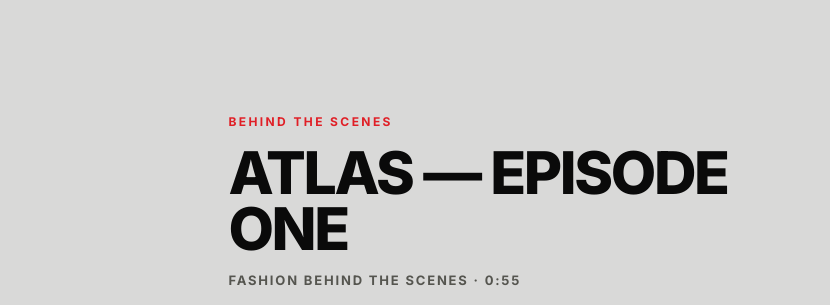
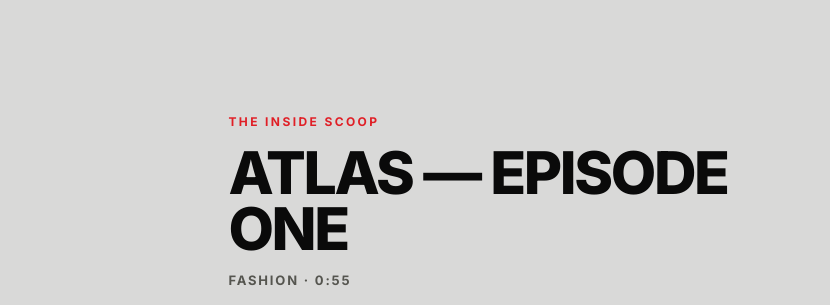
Before and after one commit to Provibez999/The-soft-production-, a plain HTML site: page portfolio.html in a window 1280 px wide. Shown: the part 2818-3123 px from the top of the page, 450-1280 px from the left. Drawn offline with Linux system fonts and the light colour scheme.

Commit message:
Label ATLAS as The Inside Scoop
Co-Authored-By: Claude Sonnet 5.5 <noreply@anthropic.com>
Claude-Session: https://claude.ai/code/session_011i9aegyY7FLpmnSLUw17ar

```diff
--- a/portfolio.html
+++ b/portfolio.html
@@ -444,17 +444,17 @@
       </article>
       <article class="pf-row pf-row--reel rv">
         <div class="pf-media">
-          <button class="pf-open pf-frame" type="button" data-src="public/reels/atlas.mp4" data-cat="Behind The Scenes" data-title="ATLAS, Episode One" aria-label="Play ATLAS Episode One, Fashion Behind The Scenes">
+          <button class="pf-open pf-frame" type="button" data-src="public/reels/atlas.mp4" data-cat="The Inside Scoop" data-title="ATLAS, Episode One" aria-label="Play ATLAS Episode One, The Inside Scoop">
             <video muted loop playsinline preload="none" poster="public/reels/atlas.jpg" aria-hidden="true"><source src="public/reels/atlas-preview.mp4" type="video/mp4"></video>
             <span class="pf-play" aria-hidden="true">&#9654;&#xFE0E;</span>
           </button>
         </div>
         <div class="pf-text">
-          <span class="cat">Behind The Scenes</span>
+          <span class="cat">The Inside Scoop</span>
           <h2>ATLAS &mdash; Episode One</h2>
-          <p class="meta">Fashion Behind the Scenes &middot; 0:55</p>
+          <p class="meta">Fashion &middot; 0:55</p>
           <p class="desc">A look behind the lens of a fashion shoot: gimbals moving, cinema lenses locked on, stylists fixing every fold and models finding their light in the green. The camera is hidden, the craft is not.</p>
-          <button class="pf-btn pf-open" type="button" data-src="public/reels/atlas.mp4" data-cat="Behind The Scenes" data-title="ATLAS, Episode One">Watch the film <span aria-hidden="true">&#9654;&#xFE0E;</span></button>
+          <button class="pf-btn pf-open" type="button" data-src="public/reels/atlas.mp4" data-cat="The Inside Scoop" data-title="ATLAS, Episode One">Watch the film <span aria-hidden="true">&#9654;&#xFE0E;</span></button>
         </div>
       </article>
       <article class="pf-row pf-row--reel pf-row--flip rv">
```
Also changed, not shown: index.html (+3 -3 lines).
